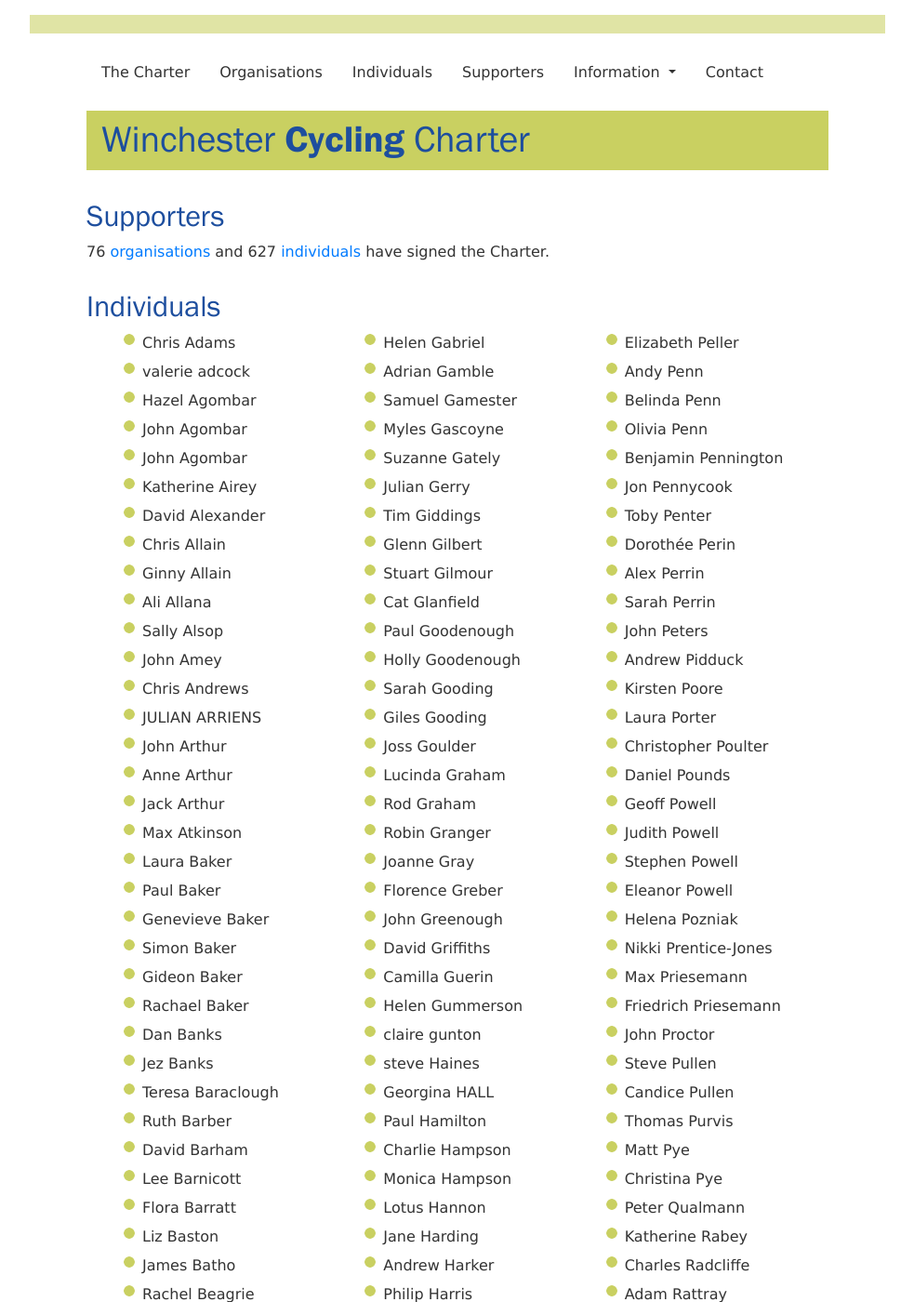
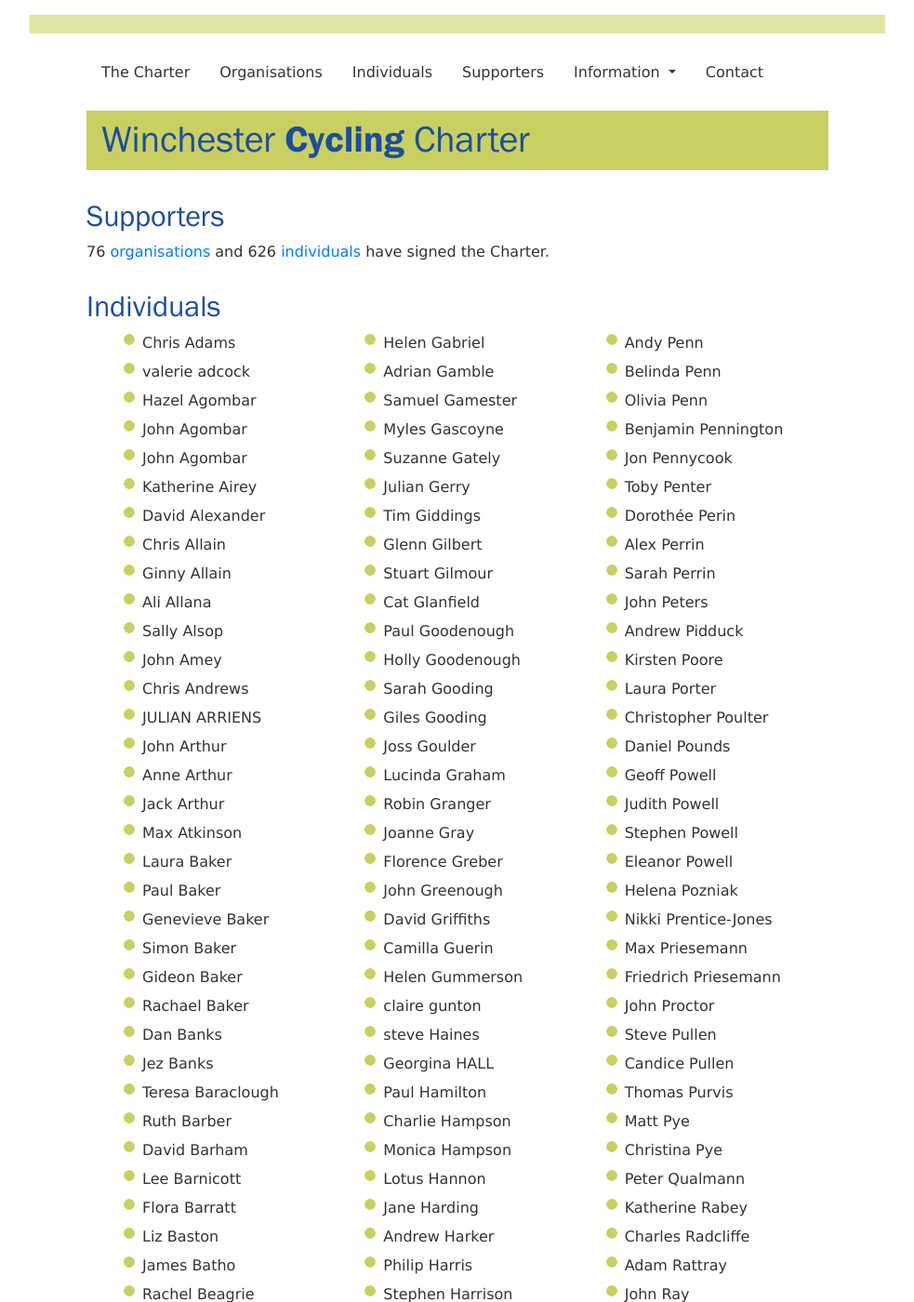
Before and after one commit to winchestercyclingcharter/winchestercyclingcharter.github.io, a Jekyll site: the page built from supporters-alpha.md, in a window 1280 px wide and 1400 px high. Shown: the whole window at 93% size, without its empty margins (148-1131 px from the left). Built offline with Jekyll 4.4.1, drawn with Linux system fonts in a browser that asks for light colours; nearby versions of some CDN libraries.

Commit message:
Update people.yml

```diff
--- a/_data/people.yml
+++ b/_data/people.yml
@@ -282,7 +282,6 @@
 - { lastname: Osborne, firstname: Daniel, dt: 20210224-151647-896761 }
 - { lastname: Priesemann, firstname: Friedrich, dt: 20210302-191900-956134 }
 - { lastname: Mansfield, firstname: Bryce, dt: 20210304-205832-103342 }
-- { lastname: Graham, firstname: Rod, dt: 20210305-144604-452580 }
 - { lastname: Clayton, firstname: Alexander, dt: 20210305-200621-453765 }
 - { lastname: Wright, firstname: Dan , dt: 20210305-211434-001953 }
 - { lastname: Tamrakar, firstname: Nirjala , dt: 20210305-211515-825582 }
```
